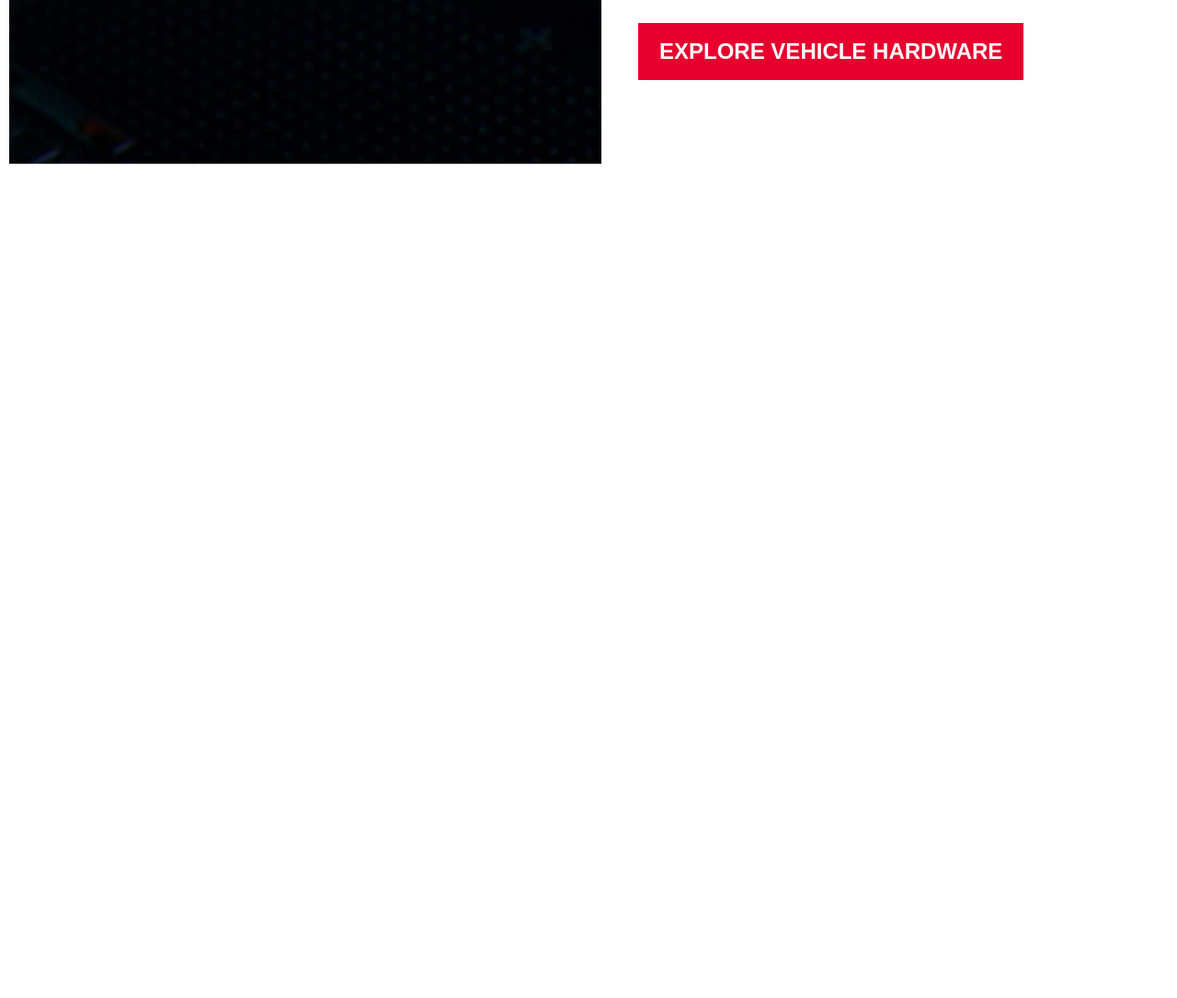
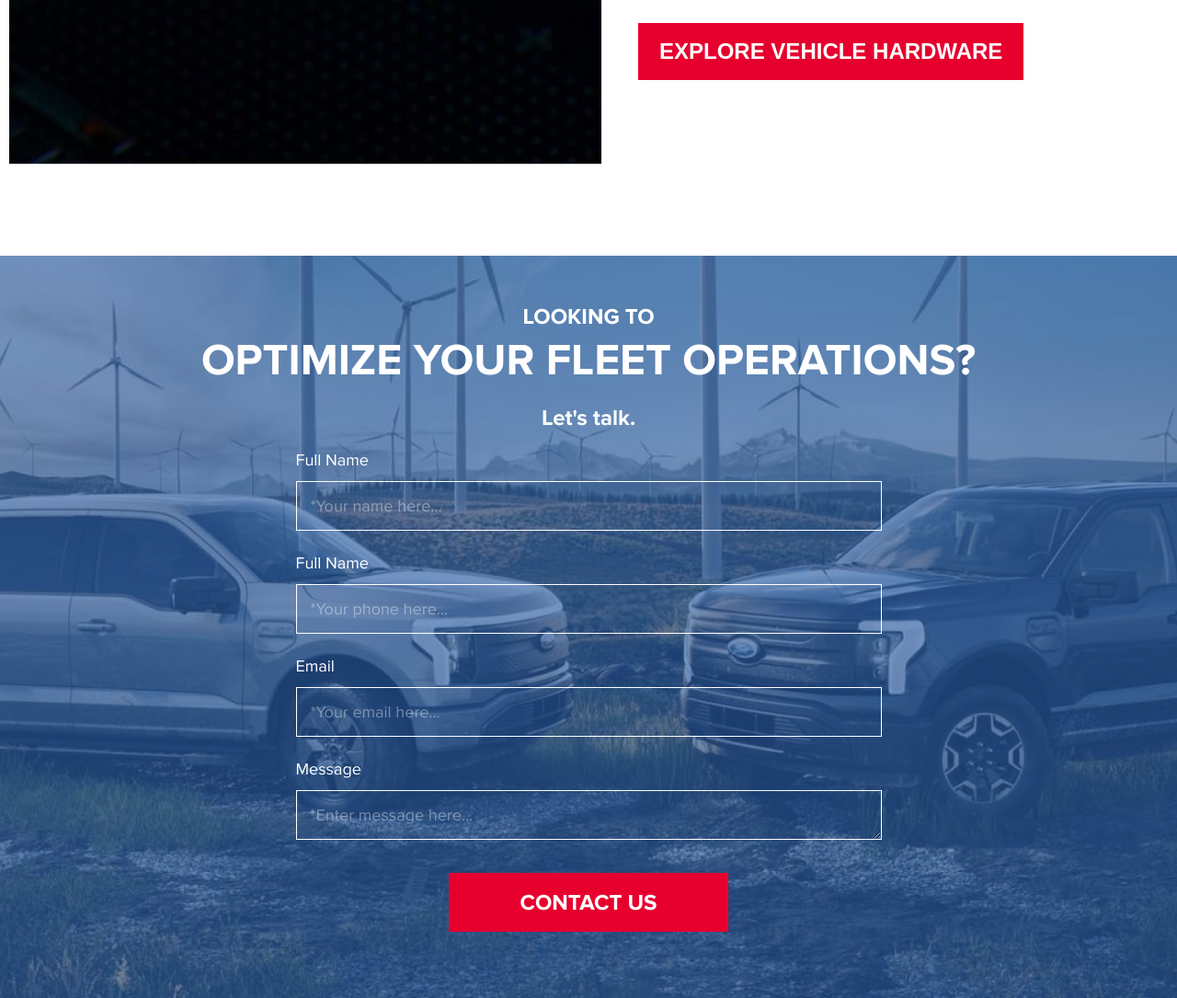
Before and after one commit to hicugi/cars-static, a website: page src/ford.html in a window 1280 px wide. Shown: the part 4176-5261 px from the top of the page at 92% size. Before the commit the page ends 4454 px from the top, so only its background shows below. Drawn offline with nearby package versions, Linux system fonts and the light colour scheme; files that its build step writes are made by us from their sources.

Commit message:
feat: section contacts

```diff
--- a/src/ford.html
+++ b/src/ford.html
@@ -165,6 +165,70 @@
           </script>
         </div>
       </section>
+
+      <section class="scn-contacts">
+        <div class="container">
+          <h3 class="scn-contacts__title">
+            <span>Looking to</span>
+            <span>optimize your fleet operations?</span>
+          </h3>
+          <p class="scn-contacts__subtitle">Let's talk.</p>
+
+          <form class="scn-contacts-form">
+            <!-- name -->
+            <div class="scn-contacts-field">
+              <label class="scn-contacts-field__label">Full Name</label>
+              <input
+                class="scn-contacts-field__input"
+                type="text"
+                name="fullName"
+                placeholder="*Your name here..."
+                required
+              />
+            </div>
+
+            <!-- phone -->
+            <div class="scn-contacts-field">
+              <label class="scn-contacts-field__label">Full Name</label>
+              <input
+                class="scn-contacts-field__input"
+                type="tel"
+                name="phone"
+                placeholder="*Your phone here..."
+                required
+              />
+            </div>
+
+            <!-- email -->
+            <div class="scn-contacts-field">
+              <label class="scn-contacts-field__label">Email</label>
+              <input
+                class="scn-contacts-field__input"
+                type="email"
+                name="email"
+                placeholder="*Your email here..."
+                required
+              />
+            </div>
+
+            <!-- email -->
+            <div class="scn-contacts-field">
+              <label class="scn-contacts-field__label">Message</label>
+              <textarea
+                class="scn-contacts-field__textarea"
+                name="message"
+                placeholder="*Enter message here..."
+                row="1"
+                required
+              ></textarea>
+            </div>
+
+            <div class="scn-contacts-form__footer">
+              <button class="scn-contacts__btn">Contact us</button>
+            </div>
+          </form>
+        </div>
+      </section>
     </main>
   </body>
 </html>
--- a/src/scss/ford.scss
+++ b/src/scss/ford.scss
@@ -3,3 +3,4 @@
 
 @import "./section/_business.scss";
 @import "./section/_offer.scss";
+@import "./section/_contacts.scss";
--- /dev/null
+++ b/src/scss/section/_contacts.scss
@@ -0,0 +1,126 @@
+@import "../variables.scss";
+
+.scn-contacts {
+  z-index: 0;
+  position: relative;
+  padding-top: 48px;
+  padding-bottom: 48px;
+  background: url(/assets/img/contacts-sm.jpg) no-repeat center;
+  background-size: cover;
+  color: #ffffff;
+
+  @media (min-width: $breakpoint-tablet) {
+    padding-top: 52px;
+    padding-bottom: 72px;
+    background-image: url(/assets/img/contacts.jpg);
+  }
+
+  &::before {
+    z-index: -1;
+    position: absolute;
+    left: 0;
+    top: 0;
+    width: 100%;
+    height: 100%;
+    background-color: #295ca7;
+    opacity: 0.65;
+    content: "";
+  }
+
+  &__title {
+    margin: 0 0 16px;
+    text-align: center;
+    text-transform: uppercase;
+
+    span {
+      display: block;
+
+      &:nth-child(1) {
+        margin-bottom: 4px;
+        font-size: 24px;
+        font-weight: 600;
+        line-height: 29px;
+      }
+      &:nth-child(2) {
+        font-size: 32px;
+        font-weight: 700;
+        line-height: 39px;
+        @media (min-width: $breakpoint-tablet) {
+          font-size: 48px;
+          line-height: 58px;
+        }
+      }
+    }
+  }
+  &__subtitle {
+    margin: 0 0 24px;
+    font-size: 24px;
+    font-weight: 600;
+    line-height: 36px;
+    text-align: center;
+    @media (min-width: $breakpoint-tablet) {
+      margin-bottom: 16px;
+    }
+  }
+
+  &-form {
+    margin-left: auto;
+    margin-right: auto;
+    max-width: 637px;
+
+    &__footer {
+      margin-top: 36px;
+      display: flex;
+      justify-content: center;
+    }
+  }
+  &-field {
+    & + & {
+      margin-top: 24px;
+    }
+
+    &__label {
+      margin-bottom: 12px;
+      display: block;
+      font-size: 18px;
+      font-weight: 400;
+      line-height: 22px;
+    }
+    &__input,
+    &__textarea {
+      padding: 15px;
+      border: 1px solid #ffffff;
+      box-shadow: none;
+      width: 100%;
+      display: block;
+      background: none;
+      color: inherit;
+      font-family: inherit;
+      font-size: 18px;
+      line-height: 22px;
+
+      &::placeholder {
+        color: rgba(255, 255, 255, 0.38);
+      }
+    }
+    &__textarea {
+      min-width: 100%;
+      max-width: 100%;
+      min-height: 54px;
+      height: 54px;
+    }
+  }
+
+  &__btn {
+    padding: 18px 78px 17px;
+    border: none;
+    background: $color-primary;
+    box-shadow: none;
+    color: #ffffff;
+    font-family: inherit;
+    font-size: 24px;
+    font-weight: 700;
+    line-height: 29px;
+    text-transform: uppercase;
+  }
+}
```
Also changed, not shown: src/assets/img/contacts-sm.jpg (added), src/assets/img/contacts.jpg (added).
